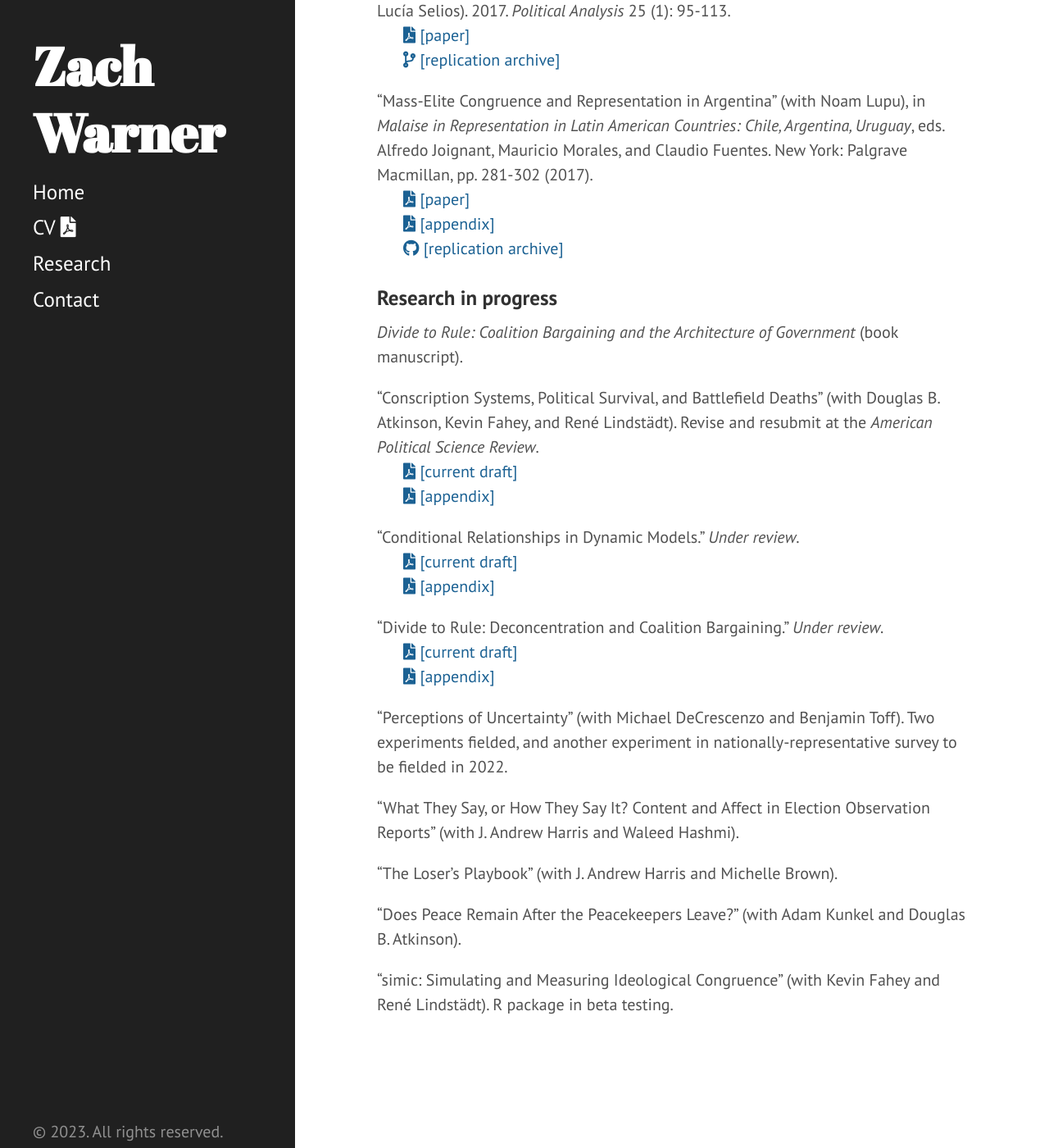
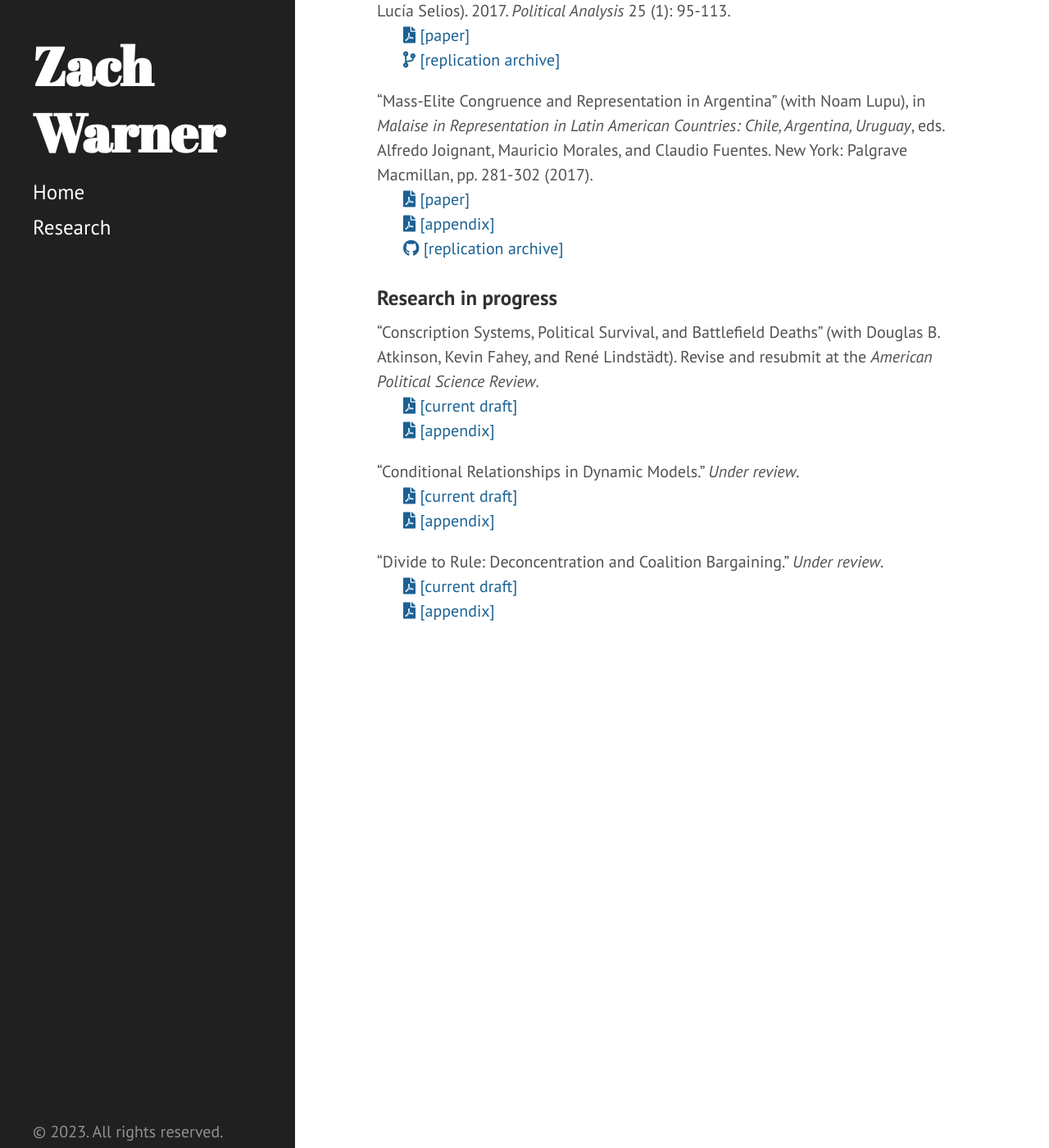
Before and after one commit to zachwarner/zachwarner.github.io, a Jekyll site: the page built from research.md, in a window 1280 px wide and 1400 px high, scrolled down 1003 px. Shown: the whole window at 82% size. Built offline with Jekyll 4.4.1, drawn with Linux system fonts in a browser that asks for light colours.

```diff
--- a/_includes/sidebar.html
+++ b/_includes/sidebar.html
@@ -8,9 +8,7 @@
     <nav class="sidebar-nav">
 
       <a class="sidebar-nav-item" href='{{ "/" | relative_url }}'>Home</a>
-      <a class="sidebar-nav-item" href='{{ "/download/Warner-CV.pdf" | relative_url }}'>CV <i class='fas fa-file-pdf'></i></a>
       <a class="sidebar-nav-item" href='{{ "/research" | relative_url }}'>Research</a>
-      <a class="sidebar-nav-item" href='{{ "/contact" | relative_url }}'>Contact</a>
 
     </nav>
 
--- a/research.md
+++ b/research.md
@@ -38,7 +38,6 @@ permalink: /research
 <br>&nbsp;&nbsp;&nbsp;&nbsp;&nbsp;&nbsp;<span style="padding-right:5%"><a href="https://github.com/zachwarner/Lupu-Warner-Congruence-Argentina"><i class='fab fa-github'></i> [replication archive]</a></span>
 
 ### Research in progress
-*Divide to Rule: Coalition Bargaining and the Architecture of Government* (book manuscript).
 
 "Conscription Systems, Political Survival, and Battlefield Deaths" (with Douglas B. Atkinson, Kevin Fahey, and René Lindstädt). Revise and resubmit at the *American Political Science Review*.
 <br>&nbsp;&nbsp;&nbsp;&nbsp;&nbsp;&nbsp;<span style="padding-right:5%"><a href='{{ "/download/Atkinson-et-al-Conscription.pdf" | relative_url }}'><i class='fas fa-file-pdf'></i> [current draft]</a></span>
@@ -51,13 +50,3 @@ permalink: /research
 "Divide to Rule: Deconcentration and Coalition Bargaining." *Under review*.
 <br>&nbsp;&nbsp;&nbsp;&nbsp;&nbsp;&nbsp;<span style="padding-right:5%"><a href='{{ "/download/Warner-Divide-to-Rule.pdf" | relative_url }}'><i class='fas fa-file-pdf'></i> [current draft]</a></span>
 <br>&nbsp;&nbsp;&nbsp;&nbsp;&nbsp;&nbsp;<span style="padding-right:5%"><a href='{{ "/download/Warner-Divide-to-Rule-Appendix.pdf" | relative_url }}'><i class='fas fa-file-pdf'></i> [appendix]</a> </span>
-
-"Perceptions of Uncertainty" (with Michael DeCrescenzo and Benjamin Toff). Two experiments fielded, and another experiment in nationally-representative survey to be fielded in 2022.
-
-"What They Say, or How They Say It? Content and Affect in Election Observation Reports" (with J. Andrew Harris and Waleed Hashmi).
-
-"The Loser's Playbook" (with J. Andrew Harris and Michelle Brown).
-
-"Does Peace Remain After the Peacekeepers Leave?" (with Adam Kunkel and Douglas B. Atkinson).
-
-"simic: Simulating and Measuring Ideological Congruence" (with Kevin Fahey and René Lindstädt). R package in beta testing.
```
Also changed, not shown: contact.md (deleted, +0 -19 lines), index.html (+1 -9 lines).
